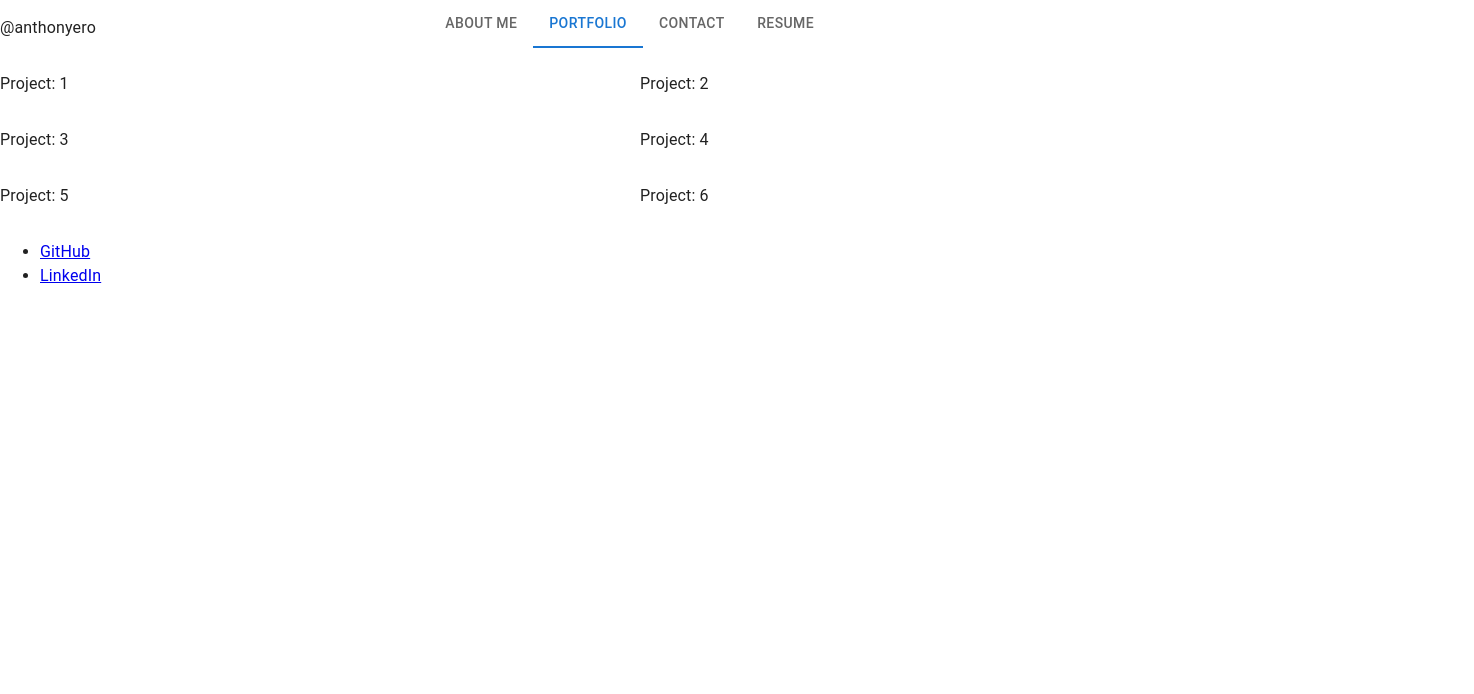
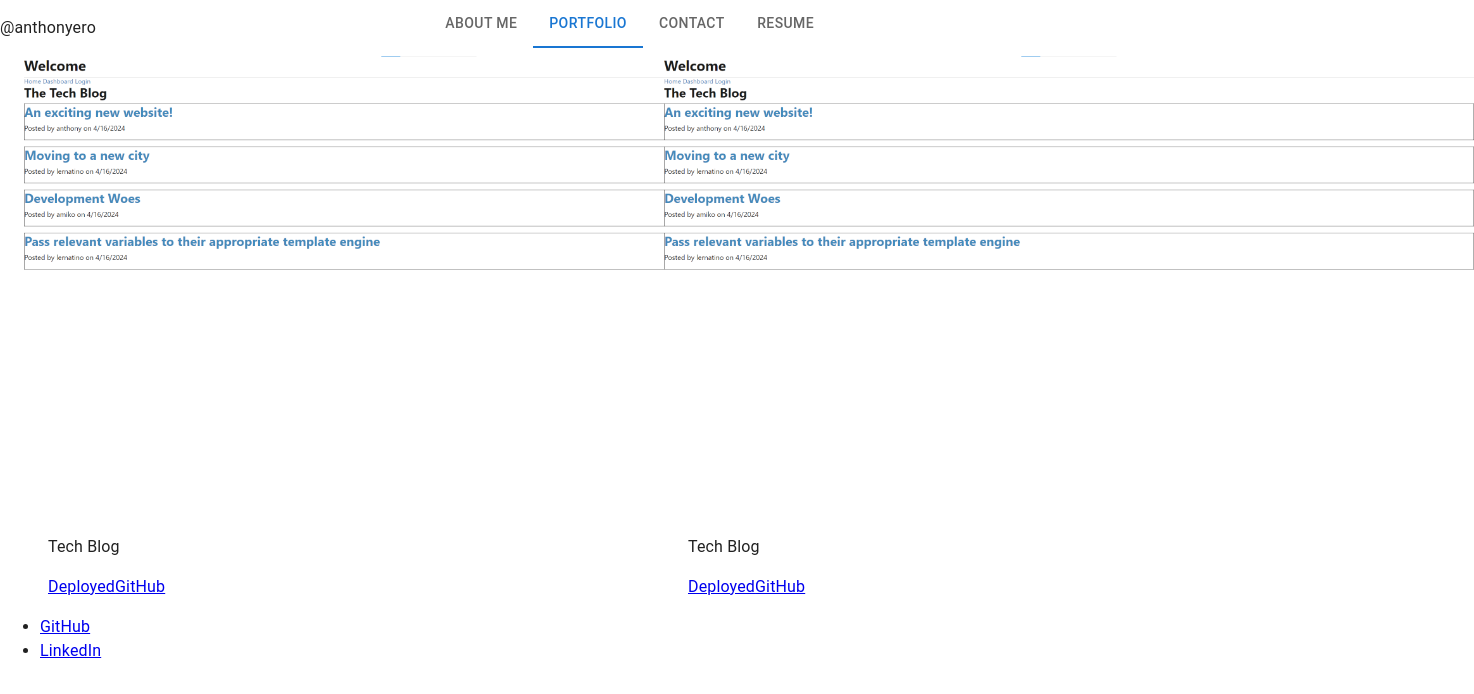
Before and after one commit to anthonyero/portfolio-application, a React (Vite) app: page /portfolio in a window 1280 px wide. Shown: the top 694 px of the page, 1474 px wide, since content can reach past the window. Built offline with nearby package versions, Linux system fonts and the light colour scheme.

Commit message:
Imported PortfolioItem into Portfolio. Made modifications to PortfolioItem and added hover effects. Still require formatting and styling. Defined a portfolio-info JSON object to iterate through

```diff
--- /dev/null
+++ b/src/assets/portfolio-info.json
@@ -0,0 +1,14 @@
+[
+	{
+	"imagePath": "../src/assets/images/tech-blog-screenshot.png",
+	"deployedLink": "https://tech-blog-klaz.onrender.com/",
+	"repoLink": "https://github.com/anthonyero/tech-blog",
+	"title": "Tech Blog"
+	},
+	{
+	"imagePath": "../src/assets/images/tech-blog-screenshot.png",
+	"deployedLink": "https://tech-blog-klaz.onrender.com/",
+	"repoLink": "https://github.com/anthonyero/tech-blog",
+	"title": "Tech Blog"
+	}
+]
--- a/src/components/Portfolio.jsx
+++ b/src/components/Portfolio.jsx
@@ -1,12 +1,16 @@
 import Grid from '@mui/material/Grid';
+import PortfolioItem from './PortfolioItem.jsx';
+import portfolioData from '../assets/portfolio-info.json';
+import path from 'path'
+
 
 export default function ResponsiveGrid() {
   return (
     <>
       <Grid container justifyContent='space-evenly' alignItems='stretch'>
-        {Array.from(Array(6)).map((_, index) => (
+        {portfolioData.map((project, index) => (
           <Grid item xs={12} sm={6} md={6} key={index}>
-            <p>Project: {index + 1}</p>
+            <PortfolioItem imagePath={project.imagePath} deployedLink={project.deployedLink} repoLink={project.repoLink} title={project.title}/>
           </Grid>
         ))}
       </Grid>
--- a/src/components/PortfolioItem.jsx
+++ b/src/components/PortfolioItem.jsx
@@ -1,17 +1,36 @@
-import path from 'path';
 import Container from '@mui/material/Container';
+import {useState} from 'react'
 
-export default function PortfolioItem (props) {
-	{imagePath, deployedLink, repoLink, title} = props;
+export default function PortfolioItem ({imagePath, deployedLink, repoLink, title}) {
+
+	const [isHover, setIsHover] = useState(false);
+
+    const handleMouseEnter = () => {
+       setIsHover(true);
+    };
+
+    const handleMouseLeave = () => {
+       setIsHover(false);
+    };
+
+    const styles = {
+		img: {
+			width: '810px',
+		 	height: '455px;',
+		 	opacity: isHover ? '40%': '100%'
+		}
+	}
 
 	return (
 		<div>
 			<Container>
-				<img src={imagePath} />
+				<img src={imagePath} style={styles.img}
+				onMouseEnter={handleMouseEnter}
+            	onMouseLeave={handleMouseLeave}/>
 				<Container>
 					<p>{title}</p>
-					<a href={deployedLink} />
-					<a href={repoLink}/>
+					<a href={deployedLink}>Deployed</a>
+					<a href={repoLink}>GitHub</a>
 				</Container>
 			</Container>
 		</div>
```
Also changed, not shown: src/assets/images/tech-blog-screenshot.png (added).
